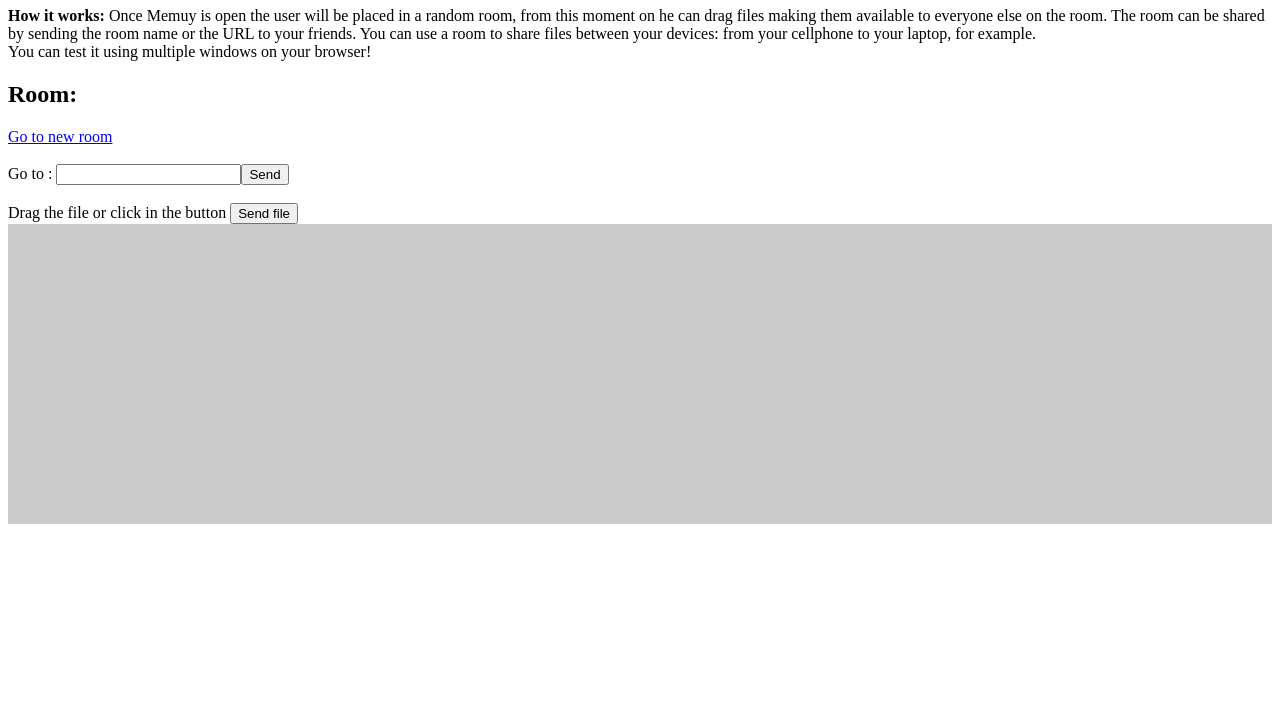
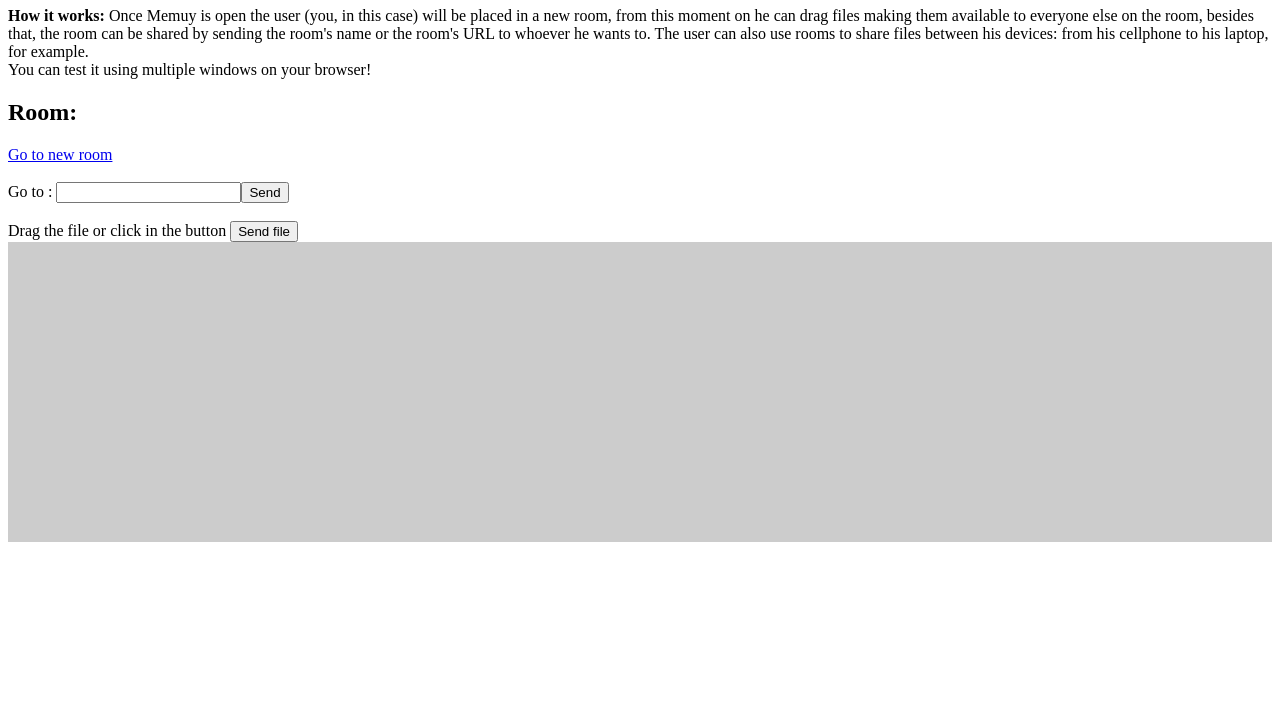
Before and after one commit to dygufa/memuy_api, a website: page static_content/public/index.html in a window 1280 px wide. Shown: the part 73-800 px from the top of the page. Drawn offline with nearby package versions, Linux system fonts and the light colour scheme; no server answers.

Commit message:
improving description of the service

```diff
--- a/static_content/public/index.html
+++ b/static_content/public/index.html
@@ -33,7 +33,7 @@
 		Você pode testar usando duas janelas no seu browser!
 		-->
 
-		<b>How it works:</b> Once Memuy is open the user will be placed in a random room, from this moment on he can drag files making them available to everyone else on the room. The room can be shared by sending the room name or the URL to your friends. You can use a room to share files between your devices: from your cellphone to your laptop, for example.
+		<b>How it works:</b> Once Memuy is open the user (you, in this case) will be placed in a new room, from this moment on he can drag files making them available to everyone else on the room, besides that, the room can be shared by sending the room's name or the room's URL to whoever he wants to. The user can also use rooms to share files between his devices: from his cellphone to his laptop, for example.
 		<br/>
 		You can test it using multiple windows on your browser!
 	</p>
```
